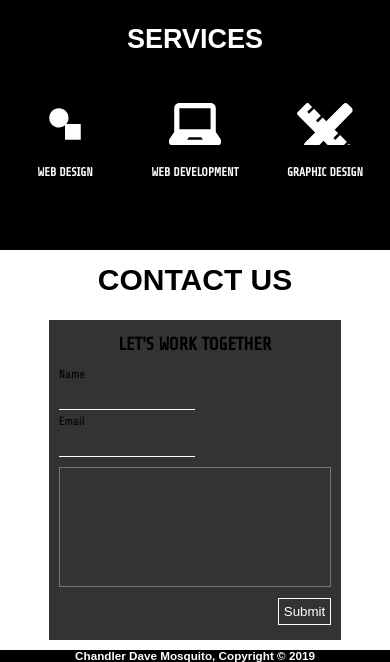
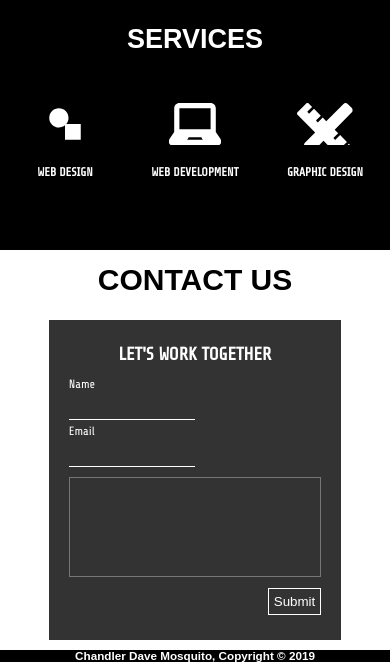
Before and after one commit to shaw2407/Chandler-Portfolio, a plain HTML site: page index.html in a window 390 px wide. Shown: the part 1100-1762 px from the top of the page. Drawn offline with Linux system fonts and the light colour scheme; a web font is replaced by a local one.

Commit message:
Update style.css

```diff
--- a/style.css
+++ b/style.css
@@ -442,7 +442,8 @@ footer{
 		background: rgb(0, 0, 0, .8);
 		display: flex;
 		flex-direction: column;
-		padding: 10px;
+		padding: 20px;
+		color: #ffff;
 	}
 
 	#msg-form h1{
@@ -470,7 +471,7 @@ footer{
 	}
 
 	#message-field{
-		height: 120px;
+		height: 100px;
 		width: 100%;
 		margin: auto;
   		font-size: 12px;
@@ -734,6 +735,7 @@ footer{
 	}
 
 	#msg-form h1{
+		color: #ffff;
 		font-size: 2em;
 		color: #ffff;
 		text-align: center;
```
